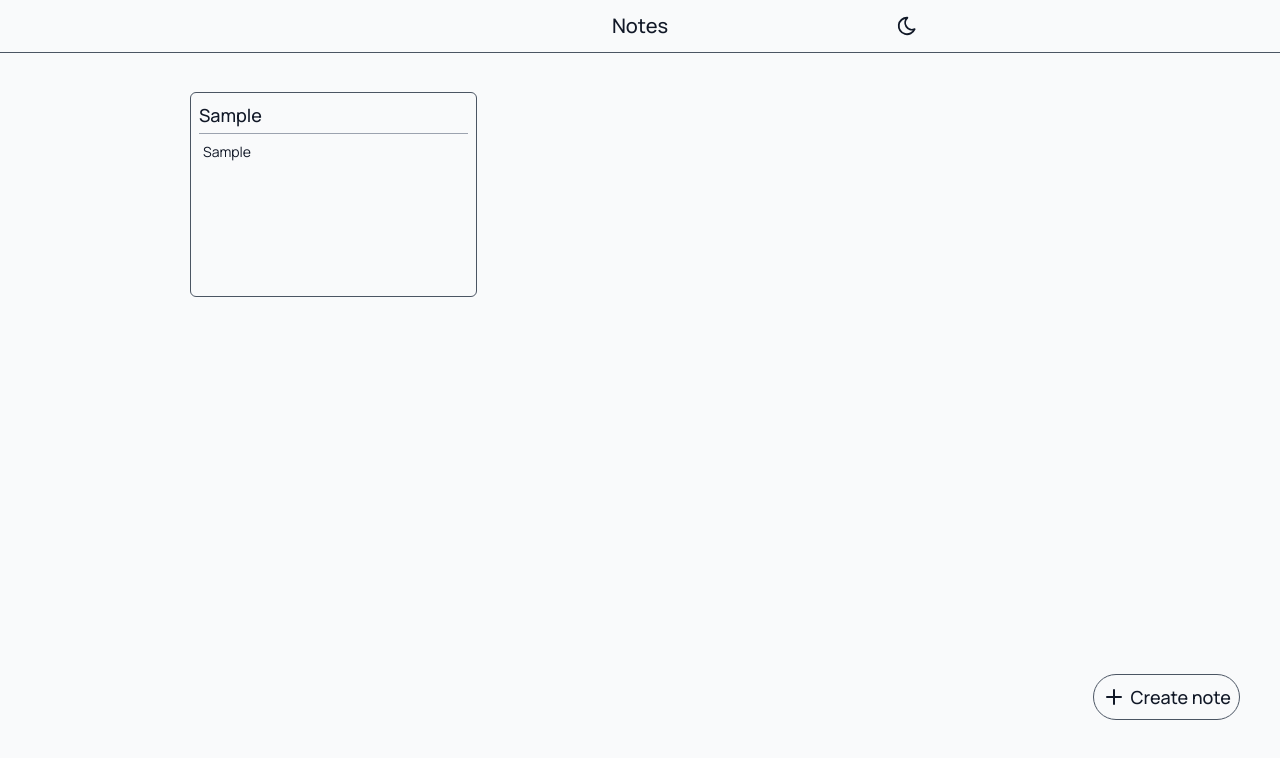
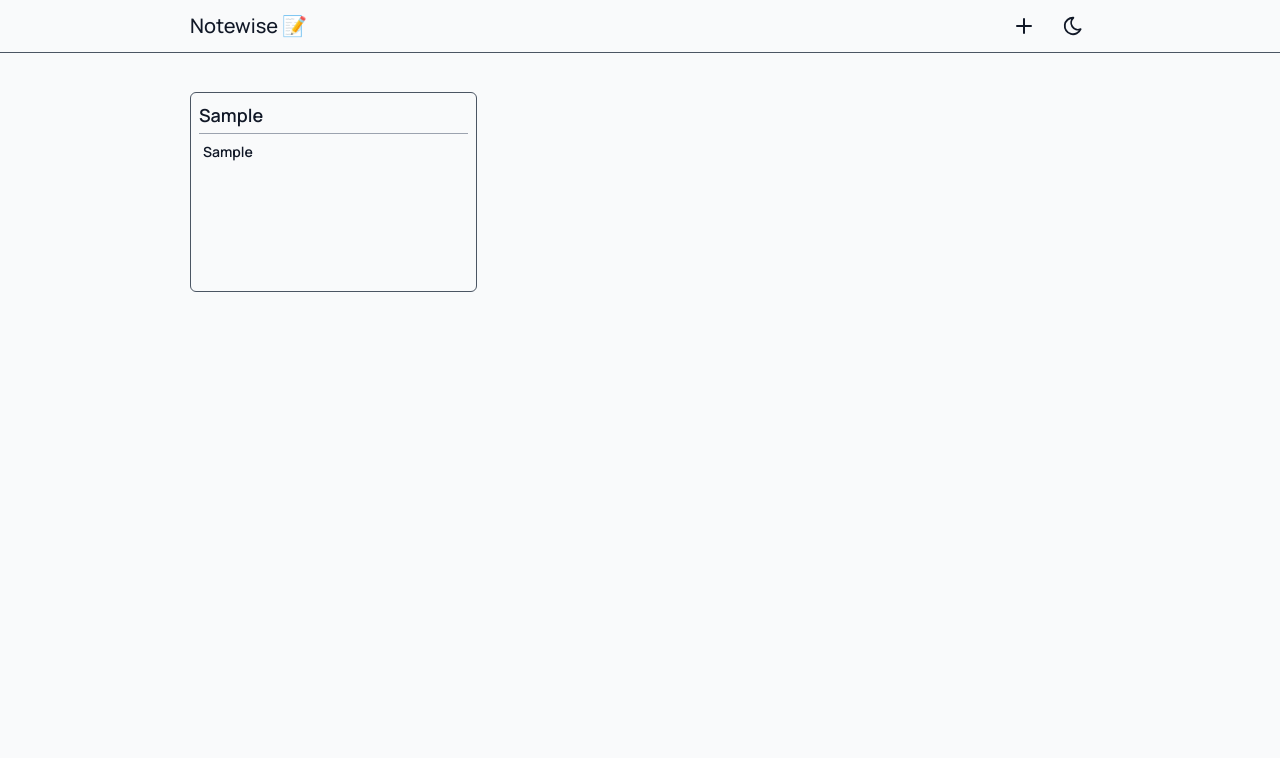
Before and after one commit to iamnazeef/react-notes-app, a React (Vite) app: page /new in a window 1280 px wide. Both pictures are taken after typing "Sample", "Sample" into the empty fields and a click on the button "Save". Shown: the top 758 px of the page. Built offline with nearby package versions, Linux system fonts and the light colour scheme.

Commit message:
minor ui improvements

```diff
--- a/index.html
+++ b/index.html
@@ -9,7 +9,7 @@
       href="https://fonts.googleapis.com/css2?family=Manrope:wght@400;500;600&display=swap"
       rel="stylesheet"
     />
-    <title>Notes App</title>
+    <title>Notewise | Streamline your notes, elevate your thinking.</title>
   </head>
   <body>
     <div id="root"></div>
--- a/src/App.tsx
+++ b/src/App.tsx
@@ -1,8 +1,7 @@
 import { Routes, Route } from "react-router-dom";
-import { Suspense, lazy } from "react";
-const LazyNewNote = lazy(() => import("./pages/New"));
-const LazyView = lazy(() => import("./pages/View"));
-const LazyEdit = lazy(() => import("./pages/Edit"));
+import New from "./pages/New";
+import View from "./pages/View";
+import Edit from "./pages/Edit";
 import Header from "./components/Header";
 import Home from "./pages/Home";
 
@@ -12,34 +11,10 @@ const App: React.FC = () => {
       <Header />
       <Routes>
         <Route path="/" element={<Home />} />
-        <Route
-          path="/new"
-          element={
-            //TODO: Add Skeleton
-            <Suspense fallback={<h1>Loading...</h1>}>
-              <LazyNewNote />
-            </Suspense>
-          }
-        />
+        <Route path="/new" element={<New />} />
         <Route path="/:id">
-          <Route
-            index
-            element={
-              //TODO: Add Skeleton
-              <Suspense fallback={<h1>Loading...</h1>}>
-                <LazyView />
-              </Suspense>
-            }
-          />
-          <Route
-            path="edit"
-            element={
-              //TODO: Add Skeleton
-              <Suspense fallback={<h1>Loading...</h1>}>
-                <LazyEdit />
-              </Suspense>
-            }
-          />
+          <Route index element={<View />} />
+          <Route path="edit" element={<Edit />} />
         </Route>
         <Route path="*" element={<h1>Page not found</h1>} />
       </Routes>
--- a/src/components/ActionButton.tsx
+++ /dev/null
@@ -1,7 +0,0 @@
-import AddIcon from "../assets/icons/AddIcon";
-
-const ActionButton = () => {
-  return <AddIcon />;
-};
-
-export default ActionButton;
--- a/src/components/Header.tsx
+++ b/src/components/Header.tsx
@@ -4,15 +4,21 @@ import { useSelector } from "react-redux";
 import { RootState } from "../store/store";
 import { useDispatch } from "react-redux";
 import { toggle } from "../features/themeSlice";
-import { Link } from "react-router-dom";
+import { Link, useNavigate } from "react-router-dom";
+import AddIcon from "../assets/icons/AddIcon";
 
 const Header = () => {
   const { isDarkMode } = useSelector((state: RootState) => state.theme);
   const dispatch = useDispatch();
+  const navigate = useNavigate();
   console.log(isDarkMode);
 
   const handleTheme = () => {
     dispatch(toggle());
+  };
+
+  const handleNew = () => {
+    navigate("/new");
   };
 
   return (
@@ -23,13 +29,13 @@ const Header = () => {
           : "bg-gray-50 text-gray-900 border-gray-600"
       }`}
     >
-      <section className="flex items-center justify-center w-full max-w-[600px] relative mx-auto">
+      <section className="flex items-center w-full max-w-[900px] relative mx-auto">
         <Link to="/">
           <h1 className="text-xl font-medium font-manrope text-center">
-            Notes
+            Notewise 📝
           </h1>
         </Link>
-        <section className="absolute right-4">
+        <section className="absolute right-0">
           <button
             onClick={handleTheme}
             className={`p-1.5 rounded-full ${
@@ -40,6 +46,16 @@ const Header = () => {
             {!isDarkMode && <DarkMode />}
           </button>
         </section>
+        <section className="absolute right-12">
+          <button
+            onClick={handleNew}
+            className={`p-1.5 rounded-full ${
+              isDarkMode ? "hover:bg-gray-700" : "hover:bg-gray-200"
+            }`}
+          >
+            <AddIcon />
+          </button>
+        </section>
       </section>
     </header>
   );
--- /dev/null
+++ b/src/components/NoteCard.tsx
@@ -0,0 +1,41 @@
+import { Link } from "react-router-dom";
+import { note } from "../features/notesSlice";
+
+interface Props {
+  link: string;
+  note: note;
+  isDarkMode: boolean;
+}
+
+const NoteCard = ({ link, note, isDarkMode }: Props) => {
+  return (
+    <Link to={link} key={note.id}>
+      <li
+        className={`min-h-[200px] w-full max-w-[300px] mx-auto p-2 rounded-md border border-gray-600 ${
+          isDarkMode
+            ? "bg-darkmode hover:border-gray-400"
+            : "bg-gray-50 hover:shadow-perfect"
+        }`}
+      >
+        <h2
+          className={`text-lg font-bold break-words mb-1 pb-1 border-b ${
+            isDarkMode ? "border-gray-600" : "border-gray-400"
+          }`}
+        >
+          {note.title.length > 20
+            ? `${note.title.substring(0, 20)}...`
+            : `${note.title}`}
+        </h2>
+        <section className="content break-words font-semibold p-1 text-sm">
+          <p>
+            {note.note.length > 200
+              ? `${note.note.substring(0, 200)}...`
+              : `${note.note}`}
+          </p>
+        </section>
+      </li>
+    </Link>
+  );
+};
+
+export default NoteCard;
--- a/src/components/NoteForm.tsx
+++ b/src/components/NoteForm.tsx
@@ -55,12 +55,12 @@ const NoteForm = ({ onSubmit, id }: NoteFormProps) => {
   }, []);
 
   return (
-    <form onSubmit={handleSubmit} className="mt-5 space-y-5">
+    <form onSubmit={handleSubmit} className="py-5 space-y-5">
       <input
         type="text"
         name="title"
         id="title"
-        className={`w-full p-1.5 rounded-md ${
+        className={`w-full py-1.5 px-2.5 rounded-md ${
           isDarkMode
             ? "bg-gray-700 outline-none focus:outline-purple-500"
             : "border border-gray-600 bg-gray-50"
@@ -92,12 +92,12 @@ const NoteForm = ({ onSubmit, id }: NoteFormProps) => {
       <textarea
         name="content"
         id="content"
-        className={`block w-full p-1.5 rounded-md ${
+        className={`block w-full py-1.5 px-2.5 resize-none rounded-md ${
           isDarkMode
             ? "bg-gray-700 outline-none focus:outline-purple-500"
             : "border border-gray-600 bg-gray-50"
         }`}
-        rows={10}
+        rows={12}
         placeholder="Note (markdown supported)"
         value={note}
         onChange={(event) => {
@@ -106,7 +106,8 @@ const NoteForm = ({ onSubmit, id }: NoteFormProps) => {
         }}
         required
       />
-      <section className="space-x-2.5 float-right">
+      <section className="flex flex-row-reverse items-center justify-between">
+        <section className="space-x-2.5">
           <button
             type="submit"
             className={`border py-1 px-2.5 border-gray-600 rounded-md ${
@@ -130,8 +131,9 @@ const NoteForm = ({ onSubmit, id }: NoteFormProps) => {
             </button>
           </Link>
         </section>
-      <section className="space-x-2.5 float-left">
-        <p className="text-gray-500">Note length: {noteLength}</p>
+        <section className="space-x-2.5 break-words text-gray-500">
+          <p>Chars: {noteLength}</p>
+        </section>
       </section>
     </form>
   );
--- a/src/pages/Edit.tsx
+++ b/src/pages/Edit.tsx
@@ -17,13 +17,15 @@ const Edit = () => {
 
   return (
     <main
-      className={`p-3 pt-20 font-manrope w-full min-h-screen ${
-        isDarkMode ? "bg-darkmode text-gray-200" : "bg-gray-50"
+      className={`px-3 pt-20 min-h-screen font-manrope w-full ${
+        isDarkMode ? "bg-darkmode text-gray-200" : "bg-gray-50 text-gray-900"
       }`}
     >
-      <section className="w-full max-w-[580px] mx-auto">
+      <section className="w-full max-w-[600px] mx-auto">
         <h2 className="text-xl font-medium">Edit note</h2>
-        <NoteForm onSubmit={onSubmit} id={id} />
+        <section className="noteform">
+          <NoteForm onSubmit={onSubmit} id={id} />
+        </section>
       </section>
     </main>
   );
--- a/src/pages/Home.tsx
+++ b/src/pages/Home.tsx
@@ -1,7 +1,6 @@
 import { useSelector } from "react-redux";
 import { RootState } from "../store/store";
-import ActionButton from "../components/ActionButton";
-import { Link } from "react-router-dom";
+import NoteCard from "../components/NoteCard";
 
 const Home = () => {
   const { notes } = useSelector((state: RootState) => state.notes);
@@ -10,56 +9,19 @@ const Home = () => {
 
   const savedNotes = notes.map((note) => {
     const link = `/${note.id}`;
-    return (
-      <Link to={link} key={note.id}>
-        <li
-          className={`min-h-[200px] w-full max-w-[300px] mx-auto p-2 rounded-md border border-gray-600 ${
-            isDarkMode
-              ? "bg-darkmode hover:border-gray-400"
-              : "bg-gray-50 hover:shadow-perfect"
-          }`}
-        >
-          <h2
-            className={`text-lg font-medium mb-1 pb-1 border-b ${
-              isDarkMode ? "border-gray-600" : "border-gray-400"
-            }`}
-          >
-            {note.title}
-          </h2>
-          <section className="content h-[150px] overflow-hidden p-1 text-sm">
-            {note.note}
-          </section>
-        </li>
-      </Link>
-    );
+    return <NoteCard link={link} note={note} isDarkMode={isDarkMode} />;
   });
 
   return (
     <main
-      className={`py-3 px-2.5 font-manrope w-full ${
+      className={`py-3 px-2.5 font-manrope min-h-screen w-full ${
         isDarkMode ? "bg-darkmode text-gray-200" : "bg-gray-50 text-gray-900"
       }`}
     >
-      <section className="relative w-full max-w-[900px] min-h-[96.2vh] mx-auto pt-20">
-        <section className="notes">
-          <ul className="notes grid grid-cols-1 tablet:grid-cols-2 laptop:grid-cols-3 gap-5">
-            {savedNotes}
-          </ul>
-        </section>
-        <Link to="/new">
-          <button
-            className={`action-button border border-gray-600 w-fit p-2 rounded-full fixed bottom-20 right-10 flex items-center space-x-1 h-fit z-20 ${
-              isDarkMode
-                ? "bg-darkmode text-gray-200 hover:border-gray-400"
-                : "bg-gray-50 text-gray-900 hover:shadow-perfect"
-            }`}
-          >
-            <ActionButton />
-            <span className="hidden tablet:block text-lg font-medium">
-              Create note
-            </span>
-          </button>
-        </Link>
+      <section className="w-full max-w-[900px] mx-auto pt-20">
+        <ul className="notes grid grid-cols-1 tablet:grid-cols-2 laptop:grid-cols-3 gap-5">
+          {savedNotes}
+        </ul>
       </section>
     </main>
   );
--- a/src/pages/New.tsx
+++ b/src/pages/New.tsx
@@ -32,13 +32,13 @@ const NewNote = () => {
 
   return (
     <main
-      className={`p-3 pt-20 font-manrope min-h-screen ${
+      className={`px-3 pt-20 min-h-screen font-manrope w-full ${
         isDarkMode ? "bg-darkmode text-gray-200" : "bg-gray-50 text-gray-900"
       }`}
     >
       <section className="w-full max-w-[600px] mx-auto">
         <h2 className="text-xl font-medium">Create new note</h2>
-        <section>
+        <section className="noteform">
           <NoteForm onSubmit={onSubmit} id={""} />
         </section>
       </section>
```
Also changed, not shown: src/pages/View.tsx (+14 -8 lines). Lines whose indentation alone changed are shown as unchanged.
